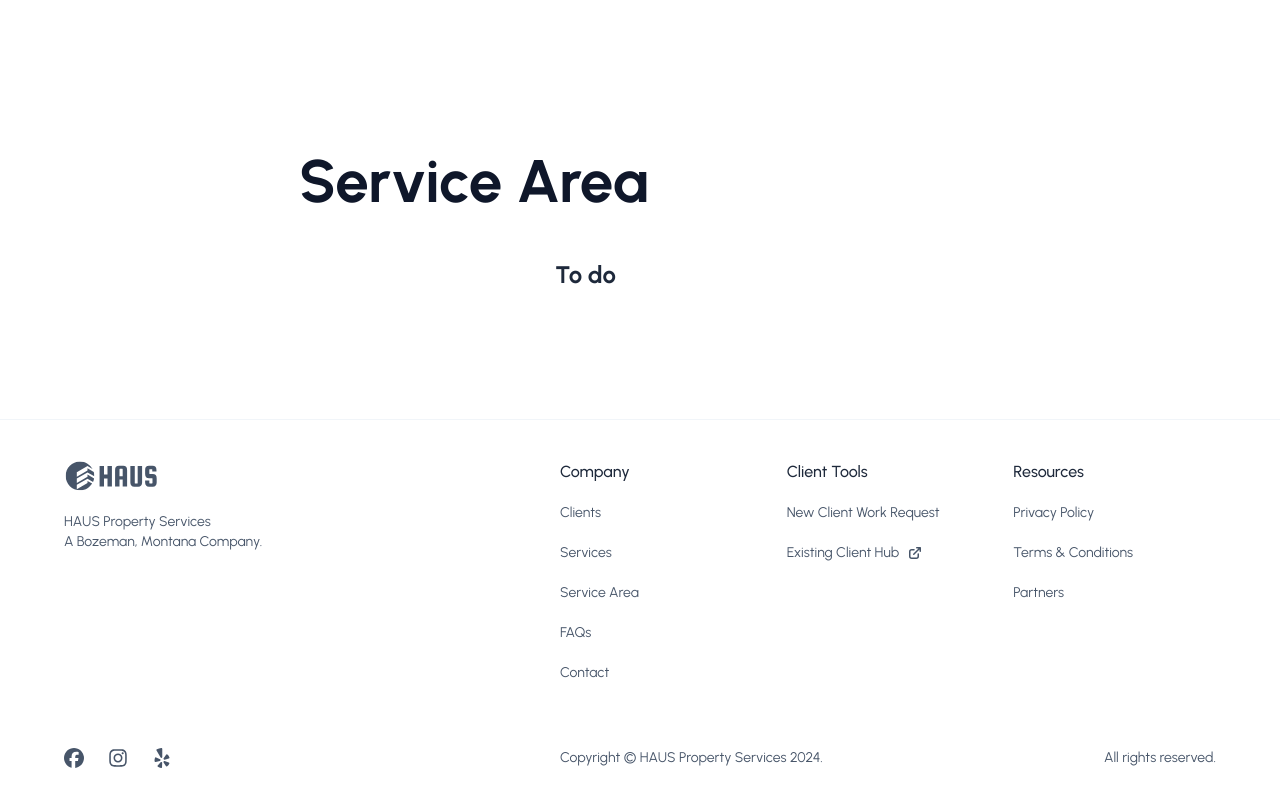
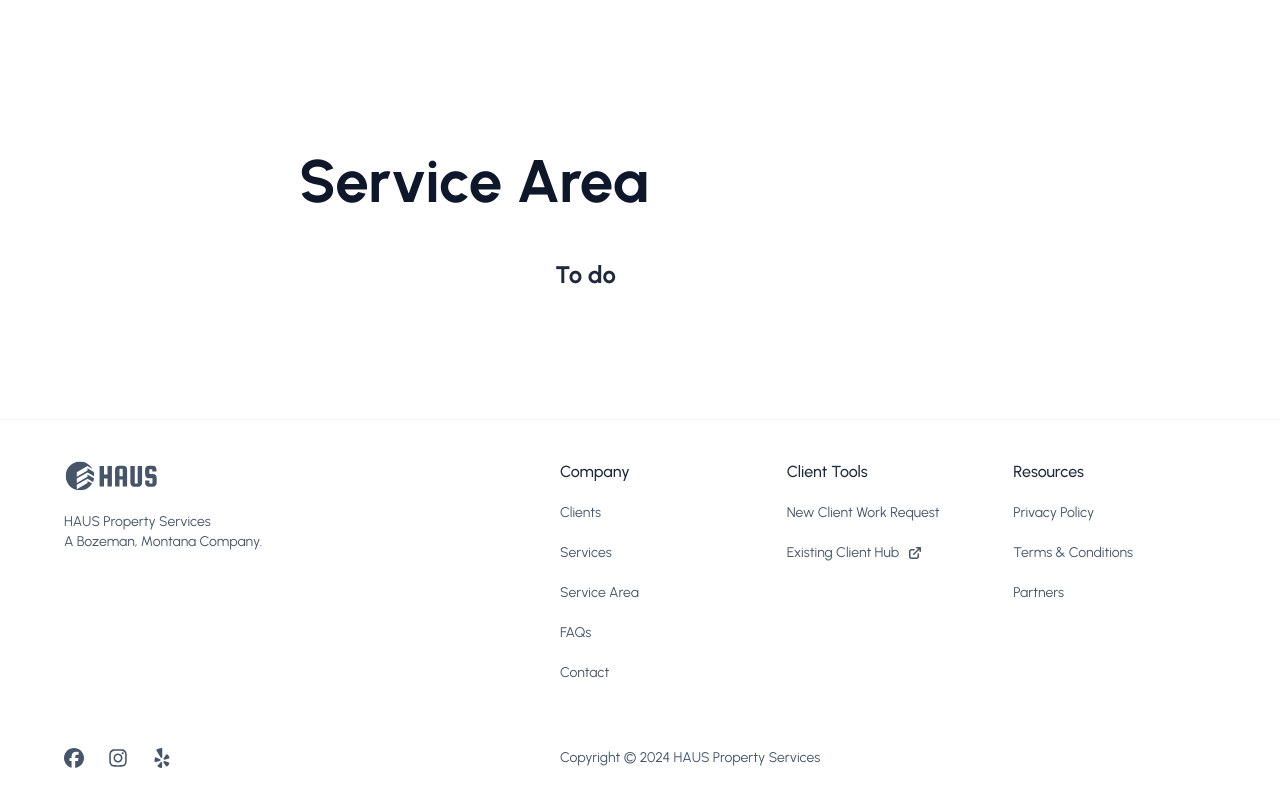
Before and after one commit to ben-v/haus, a React (Vite) app: page / in a window 1280 px wide. Shown: the part 769-1569 px from the top of the page. Built offline with nearby package versions, Linux system fonts and the light colour scheme.

Commit message:
Updated copyright text.

```diff
--- a/src/components/layouts/Footer.tsx
+++ b/src/components/layouts/Footer.tsx
@@ -88,8 +88,7 @@ const Footer = () => {
                 ))}
               </div>
               <div className="flex justify-between text-sm md:pl-16">
-                <span>Copyright &copy; HAUS Property Services {(new Date()).getFullYear()}.</span>
-                <span>All rights reserved.</span>
+                <span>Copyright &copy; {(new Date()).getFullYear()} HAUS Property Services</span>
               </div>
             </div>
           </div>
```
